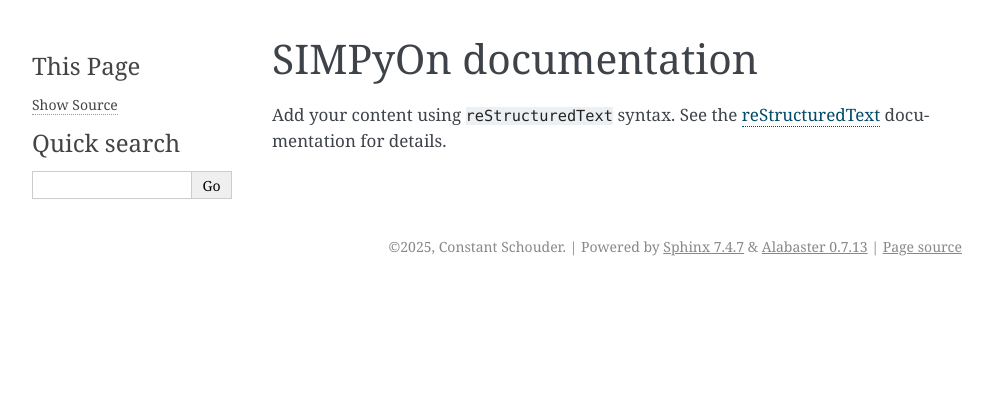
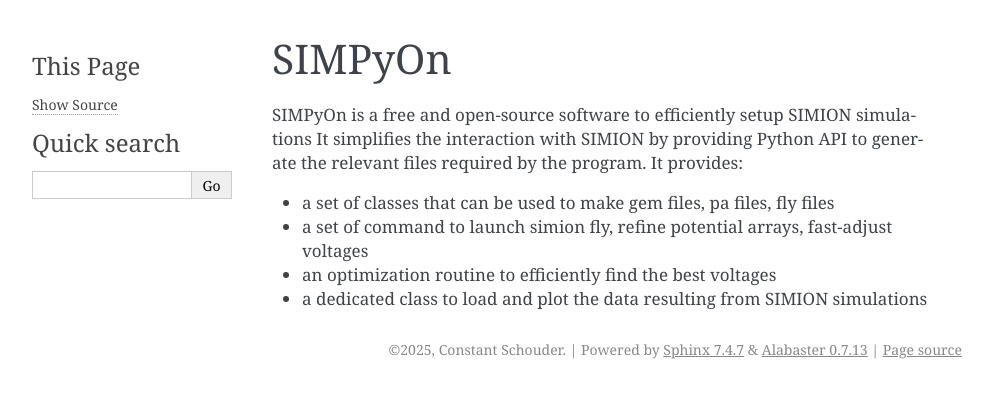
Before and after one commit to Ashwolaa/SIMPyON, a Sphinx documentation site: the page built from docs/source/index.rst, in a window 1280 px wide. Shown: the top 398 px of the page, without its empty margins (148-1141 px from the left). Built offline with Sphinx 7.4.7, drawn with Linux system fonts in a browser that asks for light colours.

Commit message:
Update index.rst

```diff
--- a/docs/source/index.rst
+++ b/docs/source/index.rst
@@ -1,16 +1,10 @@
-.. SIMPyOn documentation master file, created by
-   sphinx-quickstart on Sat Jan 25 22:21:37 2025.
-   You can adapt this file completely to your liking, but it should at least
-   contain the root `toctree` directive.
+SIMPyOn
+=======
 
-SIMPyOn documentation
-=====================
+SIMPyOn is a free and open-source software to efficiently setup SIMION simulations
+It simplifies the interaction with SIMION by providing Python API to generate the relevant files required by the program. It provides:
 
-Add your content using ``reStructuredText`` syntax. See the
-`reStructuredText <https://www.sphinx-doc.org/en/master/usage/restructuredtext/index.html>`_
-documentation for details.
-
-
-.. toctree::
-   :maxdepth: 2
-   :caption: Contents:
+* a set of classes that can be used to make gem files, pa files, fly files
+* a set of command to launch simion fly, refine potential arrays, fast-adjust voltages
+* an optimization routine to efficiently find the best voltages
+* a dedicated class to load and plot the data resulting from SIMION simulations
```
